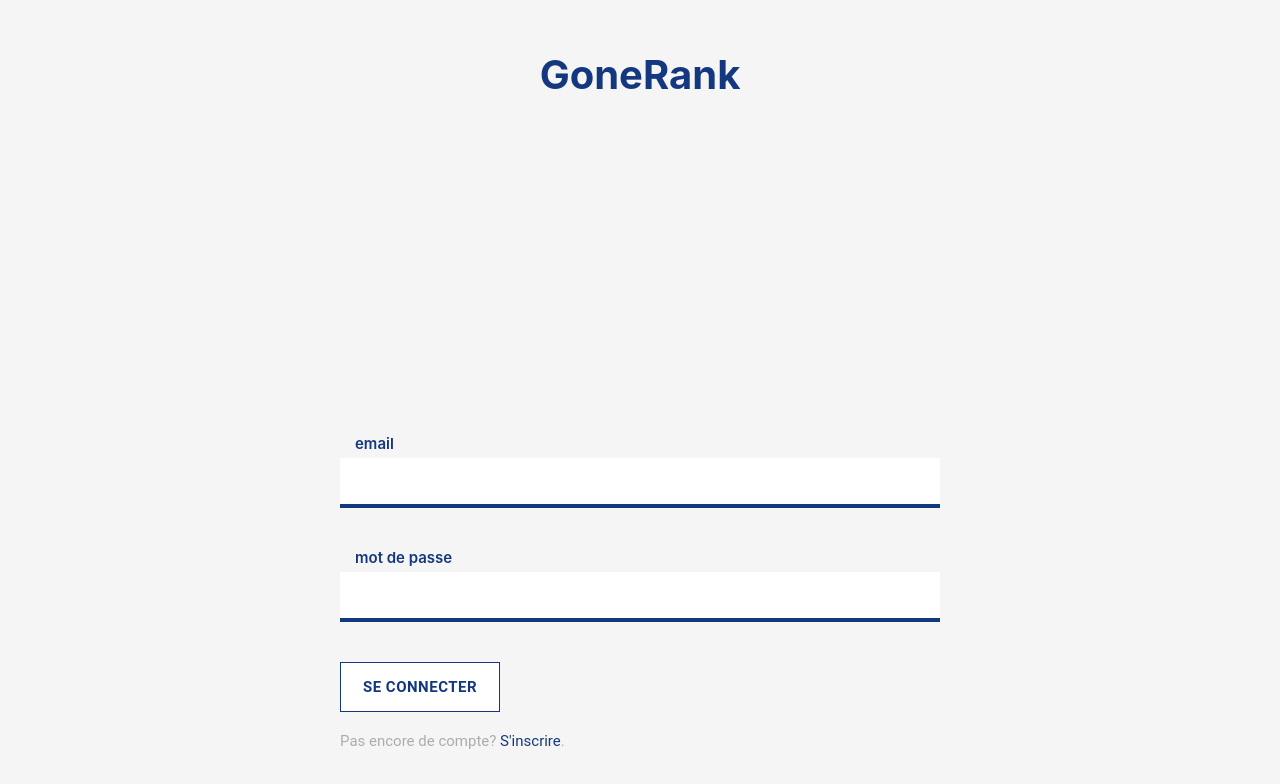
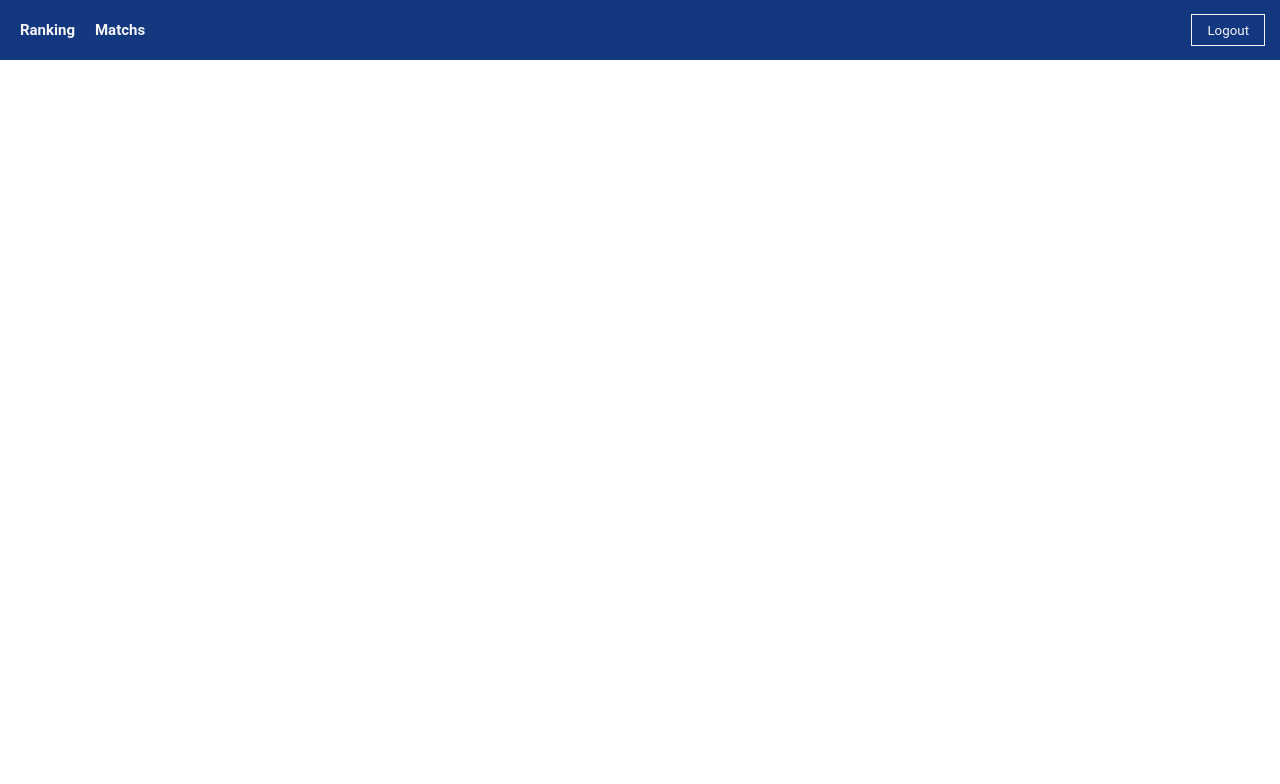
Before and after one commit to kevscript/GoneRank2020, a React (Create React App) app in the folder client/: page /authentication in a window 1280 px wide. Shown: the top 784 px of the page. Built offline with nearby package versions, Linux system fonts and the light colour scheme; sample sign-in values are in the browser's storage.

Commit message:
update Routes + created pages files

```diff
--- a/client/src/App.js
+++ b/client/src/App.js
@@ -10,12 +10,12 @@ import AuthPage from './pages/AuthPage'
 const App = () => {
   const [user, setUser] = useState({ id: null, token: null, roles: [] })
 
-  // useEffect(() => {
-  //   const id = localStorage.getItem('userId')
-  //   const token = localStorage.getItem('token')
-  //   const roles = JSON.parse(localStorage.getItem('userRoles'))
-  //   setUser({ id, token, roles })
-  // }, [])
+  useEffect(() => {
+    const id = localStorage.getItem('userId')
+    const token = localStorage.getItem('token')
+    const roles = JSON.parse(localStorage.getItem('userRoles'))
+    setUser({ id, token, roles })
+  }, [])
 
   const handleUser = ({ id, token, roles }) => {
     setUser({ id: id, token: token, roles: roles })
@@ -29,18 +29,12 @@ const App = () => {
       <GlobalStyle />
       <BrowserRouter>
         <Switch>
-          <PrivateRoute exact path="/" user={user} component={HomePage} />
+          <PrivateRoute path="/" user={user} component={HomePage} />
           {!user.id && !user.token && (
             <Route path="/authentication">
               <AuthPage user={user} handleUser={handleUser} />
             </Route>
           )}
-          <PrivateRoute path="/matchs" user={user} component={MatchsPage} />
-          <PrivateRoute
-            path="/match/id/:matchId"
-            user={user}
-            component={MatchPage}
-          />
           <Route render={() => <Redirect to={{ pathname: '/' }} />} />
         </Switch>
         {/* <div>
--- a/client/src/pages/HomePage.js
+++ b/client/src/pages/HomePage.js
@@ -1,7 +1,61 @@
 import React from 'react'
+import styled from 'styled-components'
+import { Link, Switch } from 'react-router-dom'
+import PrivateRoute from '../routes/PrivateRoute'
+import RankingPage from './RankingPage'
+import MatchsPage from './MatchsPage'
 
-const HomePage = () => {
-  return <div>Home Page</div>
+const Container = styled.div`
+  width: 100%;
+  min-height: 100vh;
+`
+
+const Header = styled.div`
+  display: flex;
+  justify-content: space-between;
+  align-items: center;
+  width: 100%;
+  height: 60px;
+  background: #14387f;
+  padding: 0 1rem;
+`
+
+const MenuLink = styled(Link)`
+  text-decoration: none;
+  padding: 5px;
+  color: #f5f5f5;
+  font-weight: 600;
+
+  &:not(:first-child) {
+    margin-left: 10px;
+  }
+`
+
+const LogoutButton = styled.button`
+  color: #f5f5f5;
+  border: 1px solid #f5f5f5;
+  background: transparent;
+  padding: 0.5rem 1rem;
+`
+
+const HomePage = ({ user }) => {
+  return (
+    <Container>
+      <Header>
+        <div>
+          <MenuLink to="/">Ranking</MenuLink>
+          <MenuLink to="/matchs">Matchs</MenuLink>
+        </div>
+        <LogoutButton>Logout</LogoutButton>
+      </Header>
+      <div>
+        <Switch>
+          <PrivateRoute exact path="/" user={user} component={RankingPage} />
+          <PrivateRoute path="/matchs" user={user} component={MatchsPage} />
+        </Switch>
+      </div>
+    </Container>
+  )
 }
 
 export default HomePage
--- /dev/null
+++ b/client/src/pages/RankingPage.js
@@ -0,0 +1,7 @@
+import React from 'react'
+
+const RankingPage = () => {
+  return <div>Ranking Page</div>
+}
+
+export default RankingPage
```
